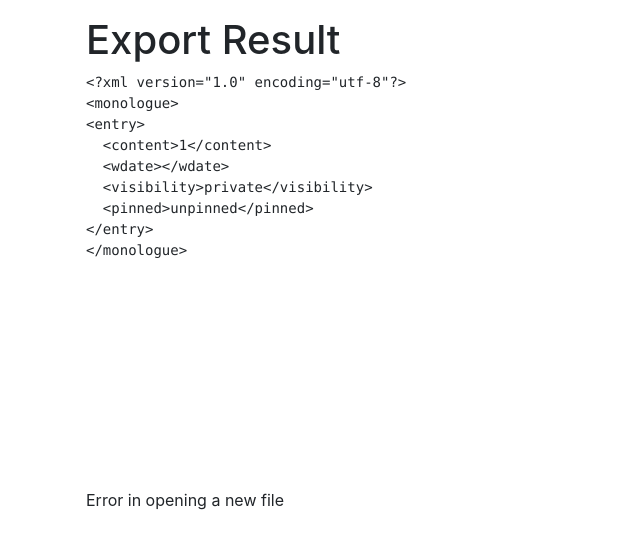
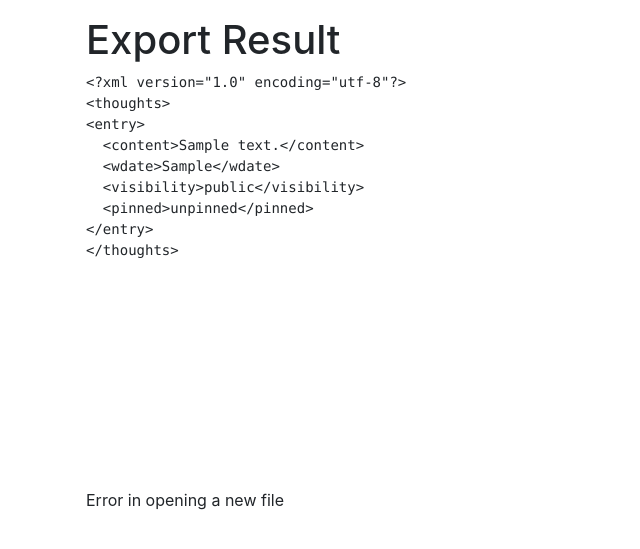
Before and after one commit to theplenoh/php-monologue, a PHP site: page /export_run.php in a window 1280 px wide. Shown: the part 56-605 px from the top of the page, without its empty margins (0-640 px from the left). Run offline with PHP 8.4, Linux system fonts and the light colour scheme; the visitor is signed in with stand-in values (Sample User, id 1); tables that the repository leaves empty or names only in its code hold one stand-in row (values such as "Sample post"); data that the repository does not hold is empty; a stand-in replaces the project's code that opens the database connection; some libraries are stand-ins or nearby versions.

Commit message:
Replace Monologue with Thoughts in files related to Migration

```diff
--- a/export_run.php
+++ b/export_run.php
@@ -19,7 +19,7 @@ exit;
 <html lang="ko">
 <head>
     <meta charset="utf-8">
-    <title><?php echo $screenname; ?>'s Monologue</title>
+    <title><?php echo $screenname; ?>'s Thoughts</title>
     <meta name="viewport" content="width=device-width, initial-scale=1, shrink-to-fit=no">
     <link crossorigin="anonymous" href="https://cdn.jsdelivr.net/npm/bootstrap@4.6.0/dist/css/bootstrap.min.css" integrity="sha384-B0vP5xmATw1+K9KRQjQERJvTumQW0nPEzvF6L/Z6nronJ3oUOFUFpCjEUQouq2+l" rel="stylesheet">
     <link href="style.css" rel="stylesheet">
@@ -41,7 +41,7 @@ $result = mysqli_query($conn, $query);
             <pre class="result">
 <?php
 $xml = "<?xml version=\"1.0\" encoding=\"utf-8\"?>\n";
-$xml .= "<monologue>\n";
+$xml .= "<thoughts>\n";
 
 while($record = mysqli_fetch_array($result, MYSQLI_NUM))
 {
@@ -62,7 +62,7 @@ while($record = mysqli_fetch_array($result, MYSQLI_NUM))
     $xml .= "</entry>\n";
 }
 
-$xml .= "</monologue>";
+$xml .= "</thoughts>";
 echo(htmlentities($xml));
 ?>
             </pre>
@@ -70,7 +70,7 @@ echo(htmlentities($xml));
 <?php
 $datetime = date("Ymd-His", time());
 
-$filename = "backups/backup-monologue-{$datetime}.xml";
+$filename = "backups/backup-thoughts-{$datetime}.xml";
 
 $filepath = $filename;
 
--- a/import_confirm.php
+++ b/import_confirm.php
@@ -19,7 +19,7 @@ exit;
 <html lang="ko">
 <head>
     <meta charset="utf-8">
-    <title><?php echo $screenname; ?>'s Monologue</title>
+    <title><?php echo $screenname; ?>'s Thoughts</title>
     <meta name="viewport" content="width=device-width, initial-scale=1, shrink-to-fit=no">
     <link crossorigin="anonymous" href="https://cdn.jsdelivr.net/npm/bootstrap@4.6.0/dist/css/bootstrap.min.css" integrity="sha384-B0vP5xmATw1+K9KRQjQERJvTumQW0nPEzvF6L/Z6nronJ3oUOFUFpCjEUQouq2+l" rel="stylesheet">
     <link href="style.css" rel="stylesheet">
--- a/migration.php
+++ b/migration.php
@@ -19,7 +19,7 @@ exit;
 <html lang="ko">
 <head>
     <meta charset="utf-8">
-    <title>Migration - <?php echo $screenname; ?>'s Monologue</title>
+    <title>Migration - <?php echo $screenname; ?>'s Thoughts</title>
     <meta name="viewport" content="width=device-width, initial-scale=1, shrink-to-fit=no">
     <link crossorigin="anonymous" href="https://cdn.jsdelivr.net/npm/bootstrap@4.6.0/dist/css/bootstrap.min.css" integrity="sha384-B0vP5xmATw1+K9KRQjQERJvTumQW0nPEzvF6L/Z6nronJ3oUOFUFpCjEUQouq2+l" rel="stylesheet">
 </head>
```
